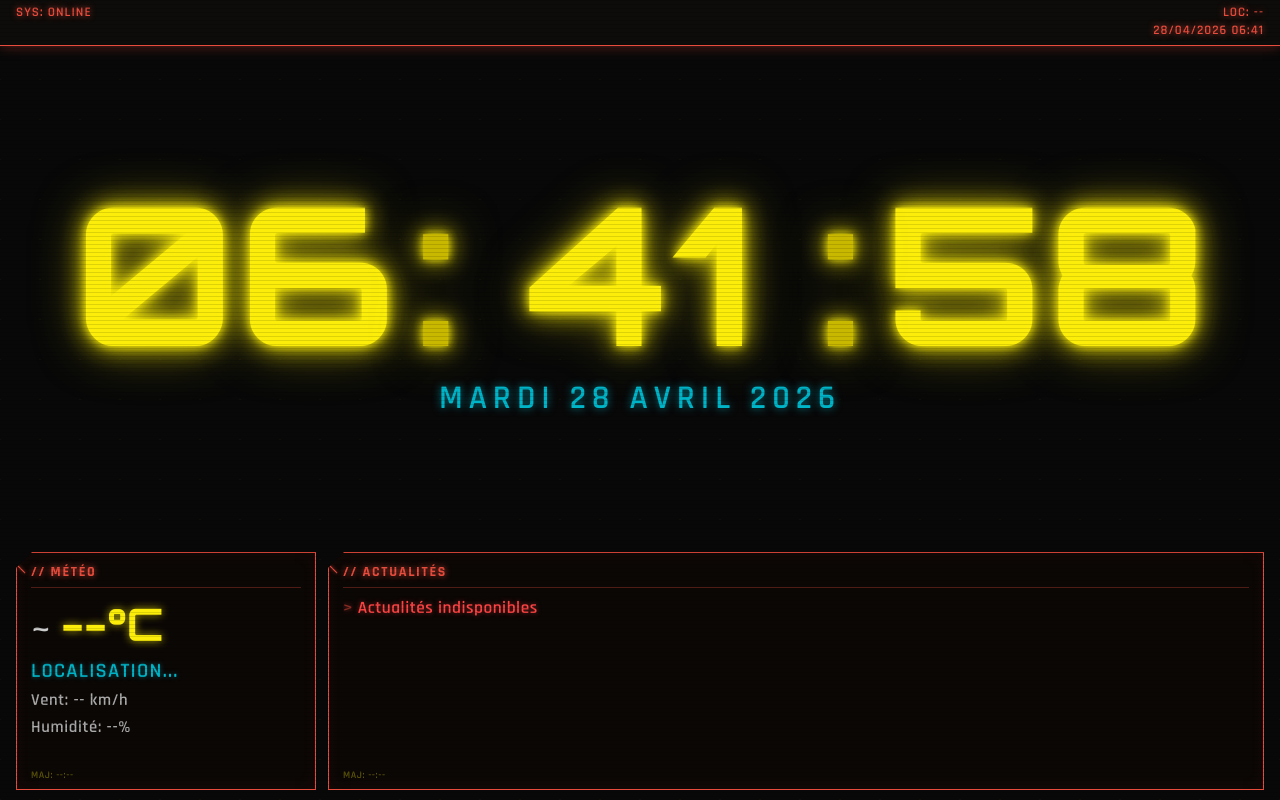
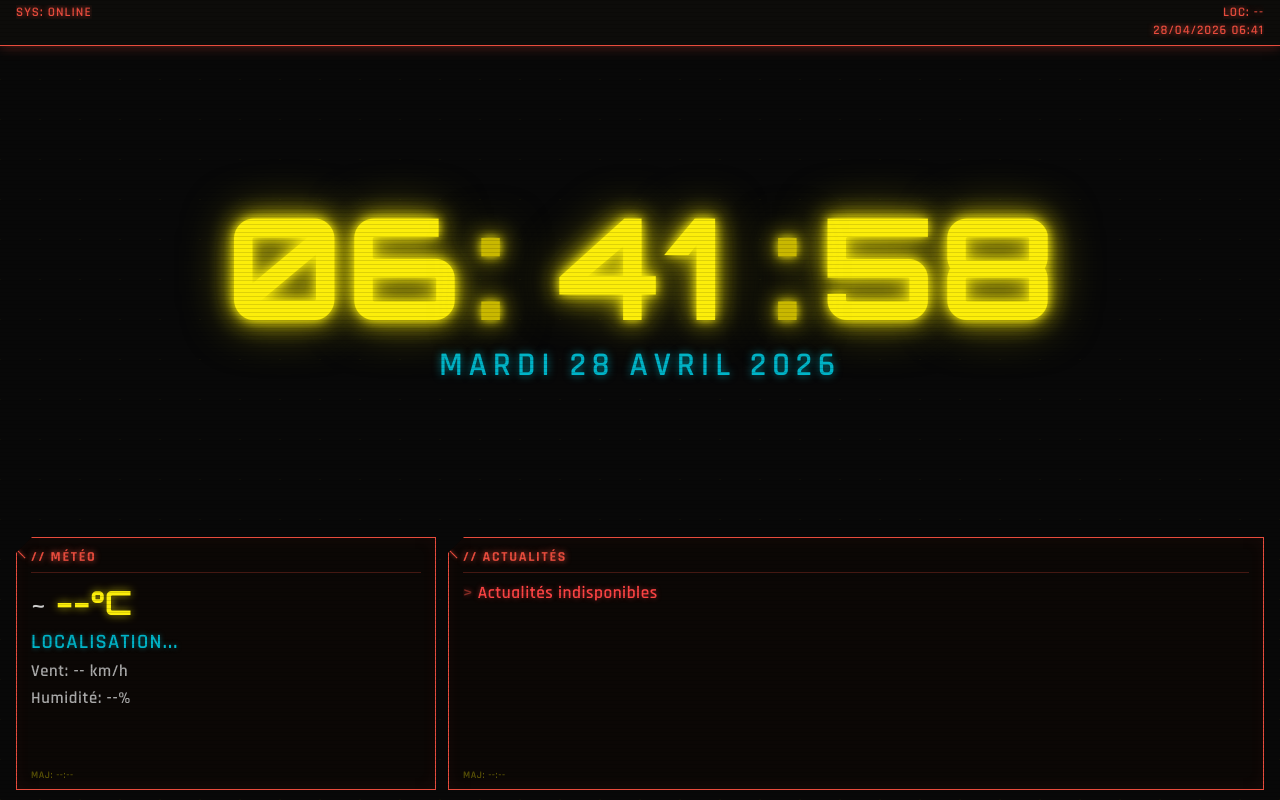
Before and after one commit to Charon11/pad-clock, a plain HTML site: page public/index.html in a window 1280 px wide. Drawn offline with Linux system fonts and the light colour scheme; no server answers.

Commit message:
fix(css): tune desktop ratio for weather and news panels

```diff
--- a/public/app.js
+++ b/public/app.js
@@ -110,6 +110,49 @@
 
     function el(id) {
         return document.getElementById(id);
+    }
+
+    function applyLegacyLayoutClass() {
+        var ua = navigator.userAgent || '';
+        var iosMatch = ua.match(/OS (\d+)_/);
+        var isIOS = /iPad|iPhone|iPod/.test(ua);
+        var major = iosMatch ? parseInt(iosMatch[1], 10) : 999;
+
+        /* iOS 8 Safari: fallback layout sans dépendre du centrage flex */
+        if (isIOS && major <= 8) {
+            document.documentElement.className +=
+                (document.documentElement.className ? ' ' : '') + 'ios8-legacy-layout';
+        }
+    }
+
+    function hasLegacyLayoutClass() {
+        return /(^|\s)ios8-legacy-layout(\s|$)/.test(document.documentElement.className);
+    }
+
+    function applyLegacyLayoutSizing() {
+        if (!hasLegacyLayoutClass()) return;
+
+        var statusBar = el('status-bar');
+        var main = el('main-content');
+        var clock = el('clock-section');
+        var widgets = el('widgets-row');
+        if (!statusBar || !main || !clock || !widgets) return;
+
+        var viewportH = window.innerHeight || document.documentElement.clientHeight || 0;
+        var statusH = statusBar.offsetHeight || 0;
+        var mainH = viewportH - statusH;
+        if (mainH < 200) mainH = 200;
+
+        var widgetsH = Math.round(mainH * 0.32);
+        if (widgetsH < 150) widgetsH = 150;
+        if (widgetsH > 240) widgetsH = 240;
+
+        var clockH = mainH - widgetsH;
+        if (clockH < 120) clockH = 120;
+
+        main.style.height = mainH + 'px';
+        clock.style.height = clockH + 'px';
+        widgets.style.height = widgetsH + 'px';
     }
 
     function formatTime(h, m) {
@@ -394,9 +437,16 @@
     /* DÉMARRAGE                                                            */
     /* ------------------------------------------------------------------ */
     function init() {
+        applyLegacyLayoutClass();
+        applyLegacyLayoutSizing();
         Clock.init();
         Weather.init();
         News.init();
+
+        if (hasLegacyLayoutClass()) {
+            window.addEventListener('resize', applyLegacyLayoutSizing);
+            window.addEventListener('orientationchange', applyLegacyLayoutSizing);
+        }
     }
 
     if (document.readyState === 'loading') {
--- a/public/style.css
+++ b/public/style.css
@@ -96,6 +96,9 @@ body::before {
     letter-spacing: 0.08em;
     text-transform: uppercase;
     line-height: 1.1;
+    white-space: nowrap;
+    overflow: hidden;
+    text-overflow: ellipsis;
 }
 
 #location-display {
@@ -115,6 +118,7 @@ body::before {
     flex: 1;
     overflow: hidden;
     padding: 0 16px 10px;
+    min-height: 0;
 
     display: -webkit-box;
     display: -webkit-flex;
@@ -127,9 +131,11 @@ body::before {
 
 /* ---------- SECTION HORLOGE ---------- */
 #clock-section {
-    -webkit-flex: 1;
-    flex: 1;
+    -webkit-flex: 1 1 auto;
+    flex: 1 1 auto;
     min-height: 0;
+    padding-top: 2vh;
+    padding-bottom: 2vh;
 
     display: -webkit-box;
     display: -webkit-flex;
@@ -249,9 +255,11 @@ body::before {
 #widgets-row {
     -webkit-flex-shrink: 0;
     flex-shrink: 0;
-    height: 32%;
-    min-height: 160px;
-    max-height: 280px;
+    height: 30%;
+    min-height: 150px;
+    max-height: 240px;
+    width: 100%;
+    margin-top: auto;
 
     display: -webkit-box;
     display: -webkit-flex;
@@ -261,9 +269,51 @@ body::before {
     -webkit-flex-direction: row;
     flex-direction: row;
     gap: 12px;
+    min-width: 0;
+    margin-left: -6px;
+    margin-right: -6px;
+}
+
+#widgets-row .widget {
+    margin-left: 6px;
+    margin-right: 6px;
+}
+
+/* ---------- FALLBACK iOS 8 SAFARI (iPad 2) ---------- */
+/* Layout piloté en JS (hauteurs en px) pour éviter les bugs flex iOS 8 */
+html.ios8-legacy-layout #main-content {
+    display: block;
+    overflow: hidden;
+}
+
+html.ios8-legacy-layout #clock-section {
+    -webkit-flex: none;
+    flex: none;
+    padding-top: 0;
+    padding-bottom: 0;
+
+    display: -webkit-box;
+    display: -webkit-flex;
+    display: flex;
+    -webkit-box-pack: center;
+    -webkit-justify-content: center;
+    justify-content: center;
+    -webkit-box-align: center;
+    -webkit-align-items: center;
+    align-items: center;
+}
+
+html.ios8-legacy-layout #widgets-row {
+    -webkit-flex: none;
+    flex: none;
+    height: auto;
+    min-height: 0;
+    max-height: none;
+    margin-top: 0;
 }
 
 .widget {
+    -webkit-box-flex: 1;
     -webkit-flex: 1;
     flex: 1;
     border: 1px solid #e84c3d;
@@ -287,6 +337,7 @@ body::before {
     -webkit-box-direction: normal;
     -webkit-flex-direction: column;
     flex-direction: column;
+    min-width: 0;
 }
 
 .widget::before {
@@ -332,9 +383,12 @@ body::before {
 
 /* ---------- WIDGET MÉTÉO ---------- */
 #weather-widget {
+    -webkit-box-flex: 0;
     -webkit-flex: 0 0 28%;
     flex: 0 0 28%;
+    width: 28%;
     max-width: 300px;
+    min-width: 0;
 }
 
 #weather-body {
@@ -374,6 +428,9 @@ body::before {
     margin-bottom: 4px;
     text-transform: uppercase;
     letter-spacing: 0.06em;
+    white-space: nowrap;
+    overflow: hidden;
+    text-overflow: ellipsis;
 }
 
 #weather-wind,
@@ -382,12 +439,47 @@ body::before {
     color: #aaaaaa;
     letter-spacing: 0.04em;
     line-height: 1.6;
+    white-space: nowrap;
+    overflow: hidden;
+    text-overflow: ellipsis;
 }
 
 /* ---------- WIDGET ACTUALITÉS ---------- */
 #news-widget {
+    -webkit-box-flex: 1;
     -webkit-flex: 1;
     flex: 1;
+    width: auto;
+    min-width: 0;
+}
+
+/* ---------- ÉCRANS LARGES (desktop de debug) ---------- */
+/* Garde un ratio lisible météo/actus + réduit l'horloge trop dominante */
+@media (min-width: 1200px) and (orientation: landscape) {
+    #clock-time {
+        font-size: 11vw;
+    }
+
+    #widgets-row {
+        height: 34%;
+        min-height: 210px;
+        max-height: 320px;
+    }
+
+    #weather-widget {
+        -webkit-flex: 0 0 34%;
+        flex: 0 0 34%;
+        width: 34%;
+        max-width: 420px;
+    }
+
+    #weather-temp {
+        font-size: 2.6vw;
+    }
+
+    #weather-icon {
+        font-size: 2.1vw;
+    }
 }
 
 #news-list {
@@ -405,19 +497,26 @@ body::before {
     -webkit-flex-direction: column;
     flex-direction: column;
     gap: 4px;
+    min-width: 0;
 }
 
 /* ---------- COMPAT SAFARI iOS ANCIEN (iPad 2 / iOS 9) ---------- */
 /* Pas de gap flex natif + rendu fragile de clip-path sur WebKit ancien */
-@supports not (gap: 1px) {
+@supports (gap: 1px) {
     #widgets-row {
-        margin-left: -6px;
-        margin-right: -6px;
+        margin-left: 0;
+        margin-right: 0;
     }
 
     #widgets-row .widget {
-        margin-left: 6px;
-        margin-right: 6px;
+        margin-left: 0;
+        margin-right: 0;
+    }
+}
+
+@supports not (gap: 1px) {
+    #widgets-row {
+        gap: 0;
     }
 
     #weather-main > * + * {
@@ -452,6 +551,8 @@ body::before {
     -webkit-line-clamp: 2;
     white-space: normal;
     word-break: break-word;
+    word-wrap: break-word;
+    overflow-wrap: break-word;
     text-overflow: ellipsis;
     -webkit-transition: color 0.4s ease;
     transition: color 0.4s ease;
```
